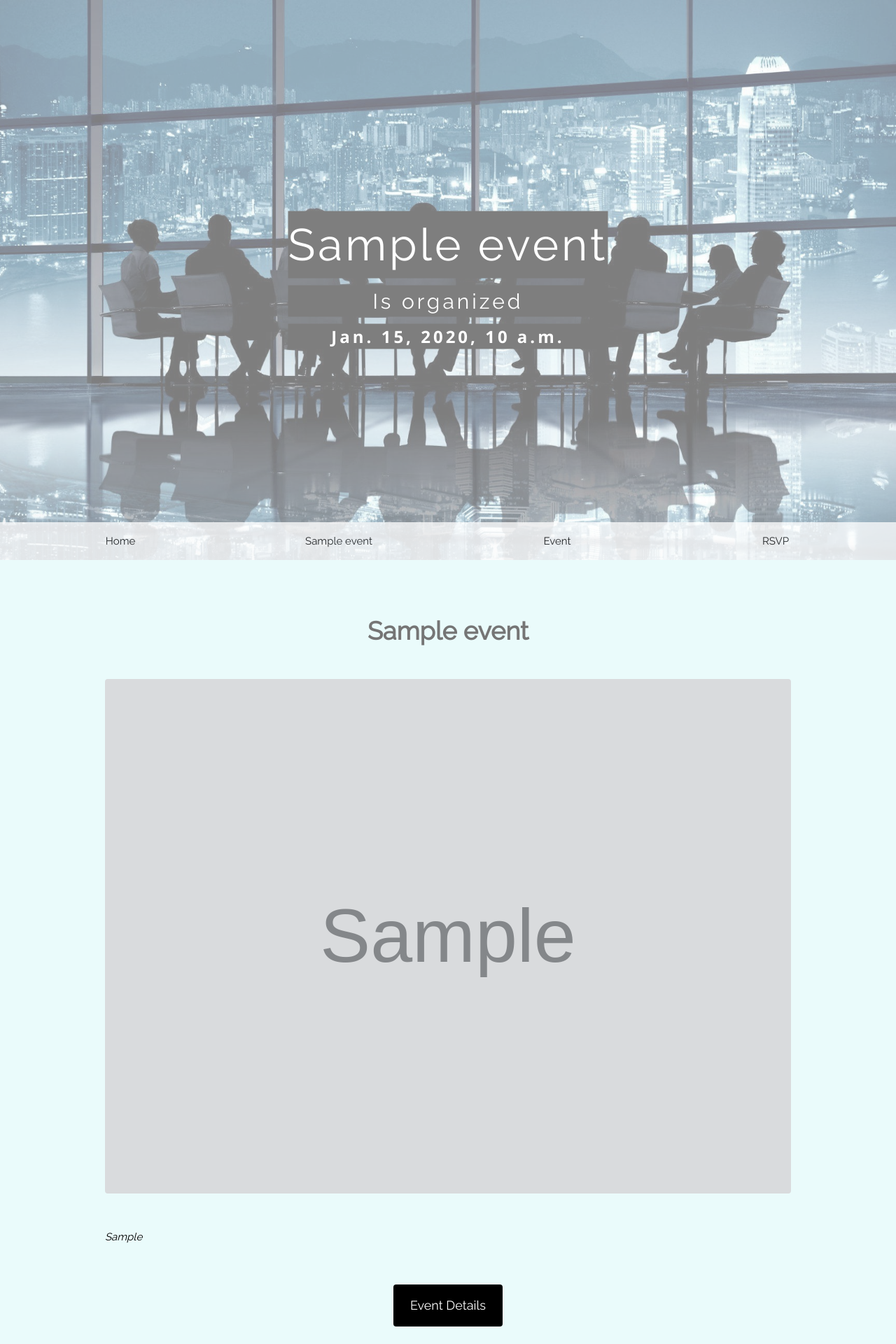
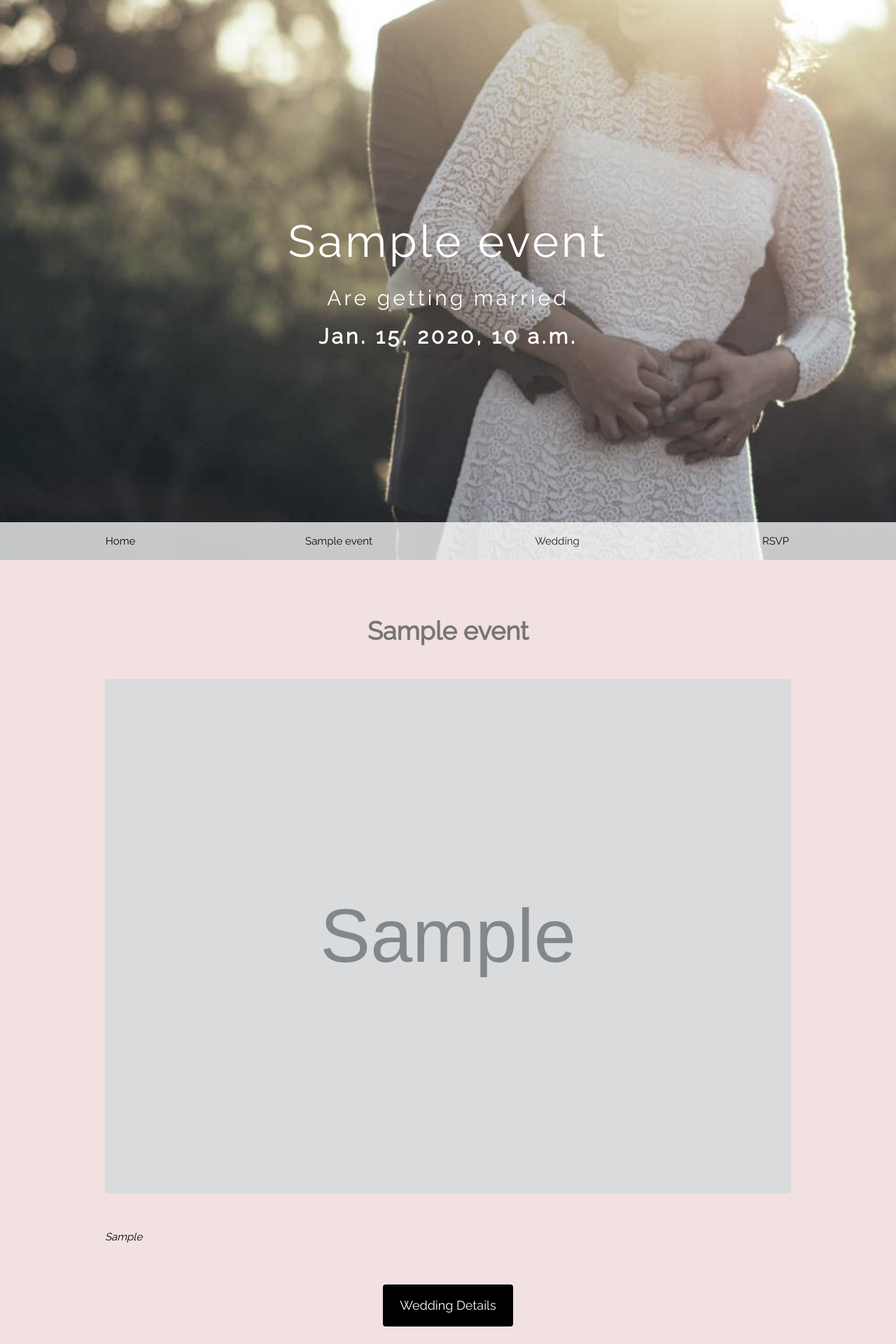
Before and after one commit to greendate/theDay, a Django app: template source/templates/source/event.html in a window 1280 px wide. Shown: the top 1920 px of the page at 70% size. Run offline with Django 3.2, Linux system fonts and the light colour scheme; the template is opened without the code that fills it: most values are stand-ins (such as "Sample title", 1, 10 or a date in 2020); grey boxes marked "Sample" are stand-in pictures; some libraries are stand-ins or nearby versions.

Commit message:
Downgrade

```diff
--- a/source/templates/source/event.html
+++ b/source/templates/source/event.html
@@ -1,3 +1,4 @@
+
 {% load static %}
 <!DOCTYPE html>
 <html>
@@ -8,20 +9,6 @@
   <meta name="viewport" content="width=device-width, initial-scale=1">
   <link rel="stylesheet" href="https://www.w3schools.com/w3css/4/w3.css">
   <link rel="stylesheet" href="https://fonts.googleapis.com/css?family=Raleway">
-
-  <meta property="og:type" content="website" />
-  <meta
-    property="og:title"
-    content="theDay"
-  />
-  <meta
-    property="og:image"
-    content="{% static 'img/logo.png'%}"
-  />
-  <meta
-    property="og:description"
-    content="Application that facilitates organization of your events."
-  />
   <style>
   body,h1,h2{font-family: "Raleway", sans-serif}
   body, html {height: 100%}
@@ -31,8 +18,8 @@
     background-position: center;
     background-size: cover;
   }
-  .bgimg {background-image: url("{% static 'img/meeting.jpg'%}"); opacity: 50%;}
-  .bgimg2 {background-image: url("{% static 'img/Cover.png'%}")}
+  .bgimg {background-image: url("{% static 'img/wedding_couple.jpg'%}")}
+  .bgimg2 {background-image: url("{% static 'img/flowers.jpg'%}")}
   </style>
   <script type='text/javascript'>
     window.smartlook||(function(d) {
@@ -58,9 +45,9 @@
 <!-- Header / Home-->
 <header class="w3-display-container w3-wide bgimg w3-grayscale-min" id="home">
   <div class="w3-display-middle w3-text-white w3-center">
-    <h1 class="w3-jumbo" style="background-color: black;">{{event.names}}</h1>
-    <h2 style="background-color: black;">Is organized</h2>
-    <h3 style="background-color: black;"><b>{{ event.date }}</b></h3>
+    <h1 class="w3-jumbo">{{event.names}}</h1>
+    <h2>Are getting married</h2>
+    <h2><b>{{ event.date }}</b></h2>
   </div>
 </header>
 
@@ -69,13 +56,13 @@
   <div class="w3-bar w3-white w3-center w3-padding w3-opacity-min w3-hover-opacity-off">
     <a href="/" style="width:25%" class="w3-bar-item w3-button">Home</a>
     <a href="#us" style="width:25%" class="w3-bar-item w3-button">{{event.names}}</a>
-    <a href="#event" style="width:25%" class="w3-bar-item w3-button">Event</a>
+    <a href="#wedding" style="width:25%" class="w3-bar-item w3-button">Wedding</a>
     <a href="#rsvp" style="width:25%" class="w3-bar-item w3-button w3-hover-black">RSVP</a>
   </div>
 </div><!-- Navbar (sticky bottom)
  <div class="w3-top">
-  <div class="w3-bar w3-pale-blue w3-card w3-left-align w3-large">
-    <a class="w3-bar-item w3-button w3-hide-medium w3-hide-large w3-right w3-padding-large w3-hover-white w3-large w3-pale-blue" href="javascript:void(0);" onclick="myFunction()" title="Toggle Navigation Menu"><i class="fa fa-bars"></i></a>
+  <div class="w3-bar w3-pale-red w3-card w3-left-align w3-large">
+    <a class="w3-bar-item w3-button w3-hide-medium w3-hide-large w3-right w3-padding-large w3-hover-white w3-large w3-pale-red" href="javascript:void(0);" onclick="myFunction()" title="Toggle Navigation Menu"><i class="fa fa-bars"></i></a>
     {% if user.is_authenticated %}
       <a href="#" class="w3-bar-item w3-button w3-padding-large w3-white">Profile</a>
     {% else %}
@@ -85,13 +72,13 @@
   </div>
 -->
 <!-- About / Jane And John -->
-<div class="w3-container w3-padding-64 w3-pale-blue w3-grayscale-min" id="us">
+<div class="w3-container w3-padding-64 w3-pale-red w3-grayscale-min" id="us">
   <div class="w3-content">
     <h1 class="w3-center w3-text-grey"><b>{{ event.names }}</b></h1>
     <img class="w3-round w3-grayscale-min" src="{{event.picture_url.url}}" style="width:100%;margin:32px 0">
     <p><i>{{event.our_story}}</i>
     </p><br>
-    <p class="w3-center"><a href="#event" class="w3-button w3-black w3-round w3-padding-large w3-large">Event Details</a></p>
+    <p class="w3-center"><a href="#wedding" class="w3-button w3-black w3-round w3-padding-large w3-large">Wedding Details</a></p>
   </div>
 </div>
 
@@ -104,14 +91,14 @@
 </div>
 
 <!-- Wedding information -->
-<div class="w3-container w3-padding-64 w3-pale-blue w3-grayscale-min w3-center" id="event">
+<div class="w3-container w3-padding-64 w3-pale-red w3-grayscale-min w3-center" id="wedding">
   <div class="w3-content">
-    <h1 class="w3-text-grey"><b>EVENT</b></h1>
-    <img class="w3-round-large w3-grayscale-min" src="{% static 'img/event-location.jpg'%}" style="width:100%;margin:64px 0">
+    <h1 class="w3-text-grey"><b>THE WEDDING</b></h1>
+    <img class="w3-round-large w3-grayscale-min" src="{% static 'img/wedding_location.jpg'%}" style="width:100%;margin:64px 0">
     <div class="w3-row">
       <div class="w3-half">
         <h2>When</h2>
-        <p>Event - {{ event.when }}</p>
+        <p>Wedding Ceremony - {{ event.when }}</p>
       </div>
       <div class="w3-half">
         <h2>Where</h2>
@@ -122,32 +109,13 @@
 </div>
 
 <!-- RSVP section -->
-{% if ab_test == 1 %}
-  <div class="w3-container w3-padding-64 w3-pale-blue w3-center w3-wide" id="rsvp">
-    <h1>HOPE YOU CAN MAKE IT!</h1>
-    <p class="w3-xlarge">
-      <button onclick="document.getElementById('id01').style.display='block'" class="w3-button w3-round w3-blue w3-opacity w3-hover-opacity-off" style="padding:8px 60px">RSVP</button>
-    </p>
-  </div>
-{% else %}
-<div class = "w3-container w3-margin w3-center">
-  <div class="w3-modal-content w3-card-4 w3-animate-zoom" style="padding:32px;max-width:600px" id="rsvp">
-    <div class="w3-container w3-white w3-center">
-      <h1 class="w3-wide">CAN YOU COME?</h1>
-      <p>We really hope you can make it.</p>
-      <p><i>Sincerely, {{event.names}}</i></p>
-      <div class="w3-row">
-        <div class="w3-half">
-          <a href="/accept/{{event.id}}" type="button" class="w3-button w3-block w3-green">Going</a>
-        </div>
-        <div class="w3-half">
-          <a onclick="document.getElementById('id01').style.display='none'" type="button" class="w3-button w3-block w3-red">Can't come</a>
-        </div>
-      </div>
-    </div>
-  </div>
+<div class="w3-container w3-padding-64 w3-pale-red w3-center w3-wide" id="rsvp">
+  <h1>HOPE YOU CAN MAKE IT!</h1>
+  <p class="w3-xlarge">
+    <button onclick="document.getElementById('id01').style.display='block'" class="w3-button w3-round w3-red w3-opacity w3-hover-opacity-off" style="padding:8px 60px">RSVP</button>
+  </p>
 </div>
-{% endif %}
+
 <!-- RSVP modal -->
 <div id="id01" class="w3-modal">
   <div class="w3-modal-content w3-card-4 w3-animate-zoom" style="padding:32px;max-width:600px">
```
Also changed, not shown: source/templates/source/nonregistered.html (+18 -17 lines), source/templates/source/user_list.html (+15 -15 lines).
